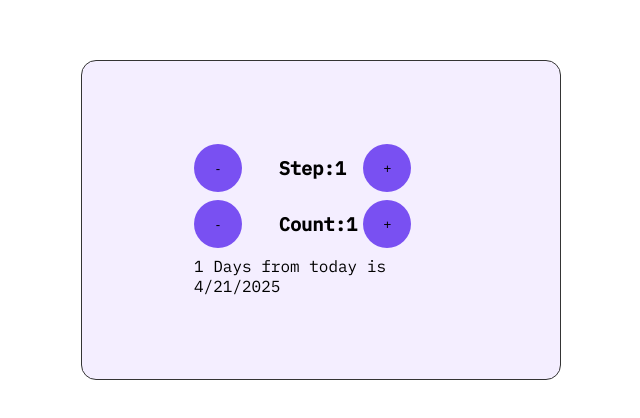
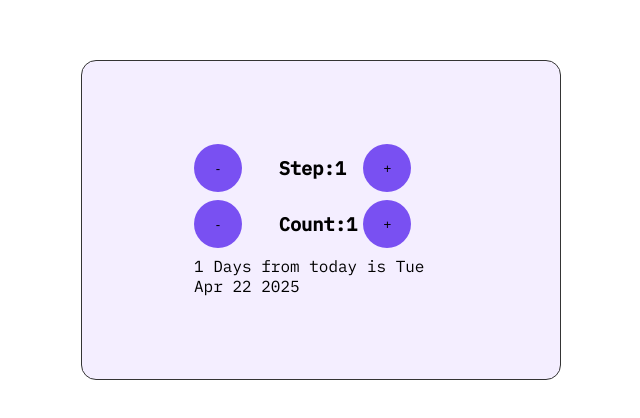
Before and after one commit to LinSchmitz/miniAssignments, a React (Vite) app in the folder dateCounter/: page / in a window 1280 px wide. Shown: the part 180-598 px from the top of the page, without its empty margins (319-959 px from the left). Built offline with nearby package versions, Linux system fonts and the light colour scheme; the HTML template or start-up script is replaced by a standard one.

Commit message:
added changing time

```diff
--- a/dateCounter/src/App.jsx
+++ b/dateCounter/src/App.jsx
@@ -1,42 +1,42 @@
-import React from 'react';
-import { useState } from 'react';
+import React, { useState } from 'react';
 
 export default function App() {
-  const dt = new Date().toLocaleDateString();
+  return (
+    <div>
+      <Counter />
+    </div>
+  );
+}
+
+function Counter() {
   const [step, setStep] = useState(1);
   const [count, setCount] = useState(1);
 
-  function handlePreStep() {
-    setStep(step => step - 1);
-  }
+  const date = new Date();
+  date.setDate(date.getDate() + count);
 
-  function handleNextStep() {
-    setStep(step => step + 1);
-  }
+  // function handleNextStep() {
+  //   setStep(step => step + 1);
+  // }
 
-  function handlePreCount() {
-    setCount(count => count - 1);
-    dt == dt + count;
-  }
-
-  function handleNextCount() {
-    setCount(count => count + 1);
-  }
+  // function handlePreCount() {
+  //   setCount(count => count - 1);
+  // }
 
   return (
     <div className="card">
       <div className="rows">
-        <button onClick={handlePreStep}>-</button>
+        <button onClick={() => setStep(s => s - 1)}>-</button>
         <h3>Step:{step} </h3>
-        <button onClick={handleNextStep}>+</button>
+        <button onClick={() => setStep(s => s + 1)}>+</button>
       </div>
       <div className="rows">
-        <button onClick={handlePreCount}>-</button>
+        <button onClick={() => setCount(c => c - 1)}>-</button>
         <h3>Count:{count} </h3>
-        <button onClick={handleNextCount}>+</button>
+        <button onClick={() => setCount(c => c + 1)}>+</button>
       </div>
       <p>
-        {count} Days from today is {dt}
+        {count} Days from today is {date.toDateString()}
       </p>
     </div>
   );
```
